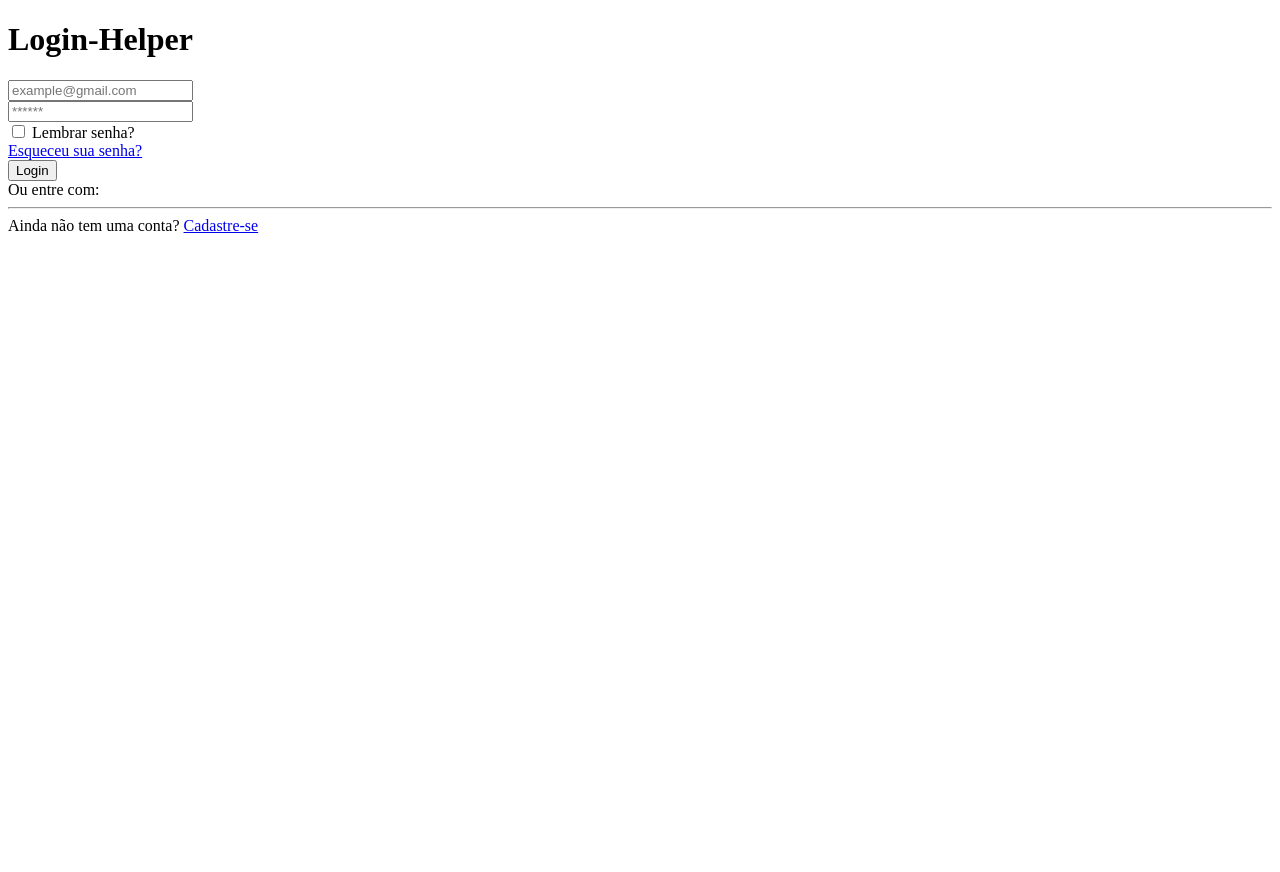
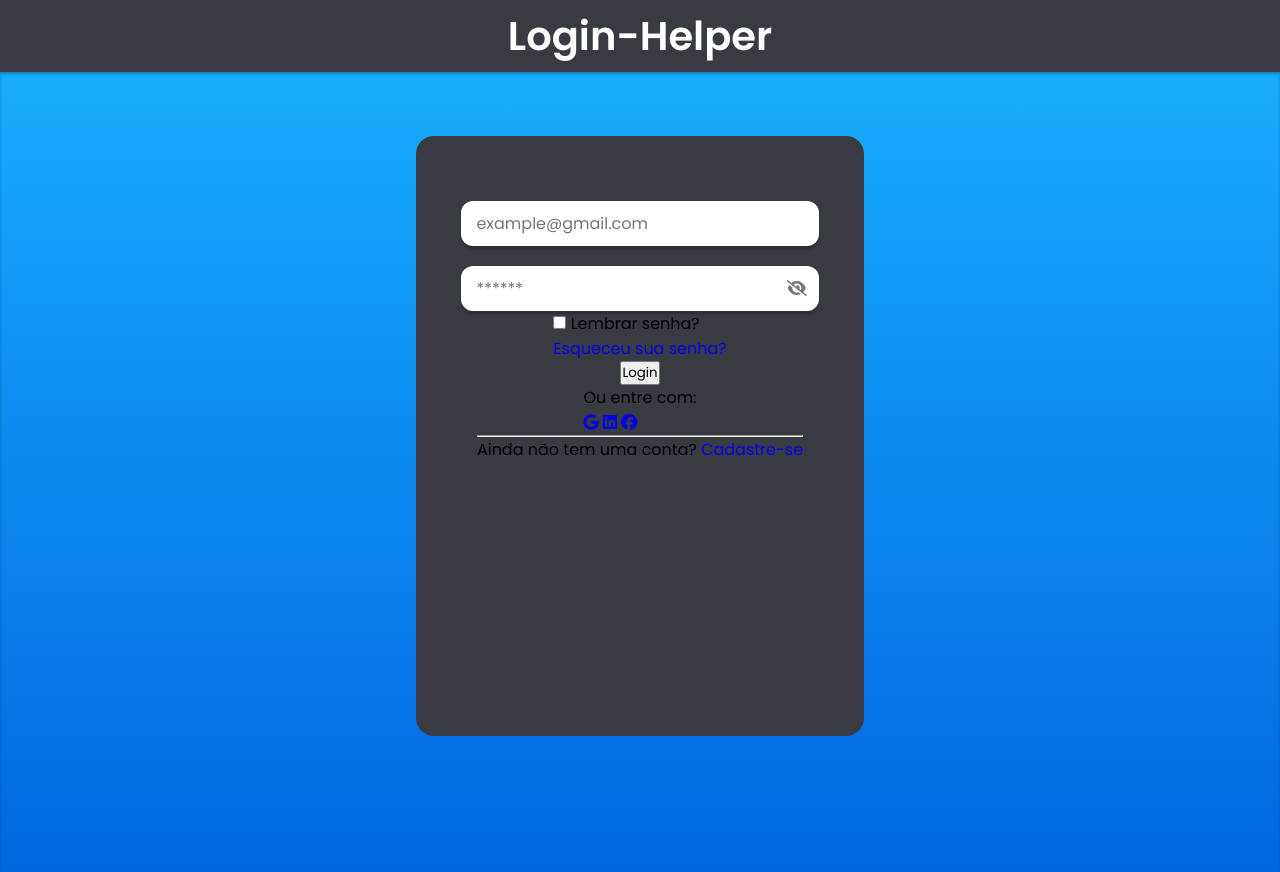
Before and after one commit to alebarth/login-helper, a plain HTML site: page index.html in a window 1280 px wide. Before the commit the page ends 800 px from the top, so only its background shows below. Drawn offline with Linux system fonts and the light colour scheme.

Commit message:
Iniciando estilizações com CSS

```diff
--- a/css/styles.css
+++ b/css/styles.css
@@ -0,0 +1,94 @@
+* {
+    margin: 0;
+    padding: 0;
+    box-sizing: border-box;
+    font-family: 'Poppins', sans-serif;
+    text-decoration: none;
+}
+
+header {
+    min-height: 9vh;
+    display: flex;
+    align-items: center;
+    justify-content: center;
+    background-color: #383c42;
+}
+
+header h1 {
+    font-size: 2.5em;
+    color: #fff;
+}
+
+main {
+    width: 100%;
+    min-height: 100vh;
+    background: linear-gradient(#18acfe, #0166e1);
+
+    display: flex;
+    justify-content: center;
+
+    box-shadow: inset 0px 2px 3px rgba(0, 0, 0, 0.25);
+}
+
+main form {
+    margin-top: 5%;
+    width: 35%;
+    height: 75vh;
+    background-color: #383c42;
+    box-shadow: 0px 3px 4px rgba(0, 0, 0, 0.4) inset 0px 4px 4px rgba(0, 0, 0, 0.25);
+    border-radius: 18px;
+    padding: 2%;
+
+    display: flex;
+    flex-direction: column;
+    align-items: center;
+}
+
+main form .inputs-container {
+    margin-top: 10%;
+    width: 100%;
+
+    display: flex;
+    flex-direction: column;
+    align-items: center;
+}
+
+main form .inputs-container input {
+    width: 90%;
+    height: 45px;
+    padding: 8px 15px;
+    border: 0;
+    outline: 0;
+    border-radius: 12px;
+
+    font-size: 16px;
+    color: #312e42;
+
+    box-shadow: 0px 3px 3px rgba(0, 0, 0, 0.25);
+}
+
+main form .inputs-container input:focus {
+    box-shadow: inset 1px 4px 7px rgba(0, 0, 0, 0.5);
+}
+
+main form .password-container {
+    margin-top: 5%;
+    width: 100%;
+    position: relative;
+
+    display: flex;
+    flex-direction: column;
+    align-items: center;
+}
+
+main form .password-container i {
+    position: absolute;
+    right: 8%;
+    top: 30%;
+    color: #777;
+    cursor: pointer;
+}
+
+main form .password-container #eye {
+    display: none;
+}
--- a/index.html
+++ b/index.html
@@ -25,8 +25,8 @@
 
                 <div class="password-container">
                     <input type="password" id="field-password" class="field-password" placeholder="******">
-                    <i></i>
-                    <i></i>
+                    <i class="fa-solid fa-eye" id="eye"></i>
+                    <i class="fa-solid fa-eye-slash" id="eye-slash"></i>
                 </div>
             </section>
 
@@ -45,9 +45,9 @@
                 <span>Ou entre com:</span>
 
                 <aside>
-                    <a href="#"><i></i></a>
-                    <a href="#"><i></i></a>
-                    <a href="#"><i></i></a>
+                    <a href="#"><i class="fa-brands fa-google"></i></a>
+                    <a href="#"><i class="fa-brands fa-linkedin"></i></a>
+                    <a href="#"><i class="fa-brands fa-facebook"></i></a>
                 </aside>
             </section>
 
```
